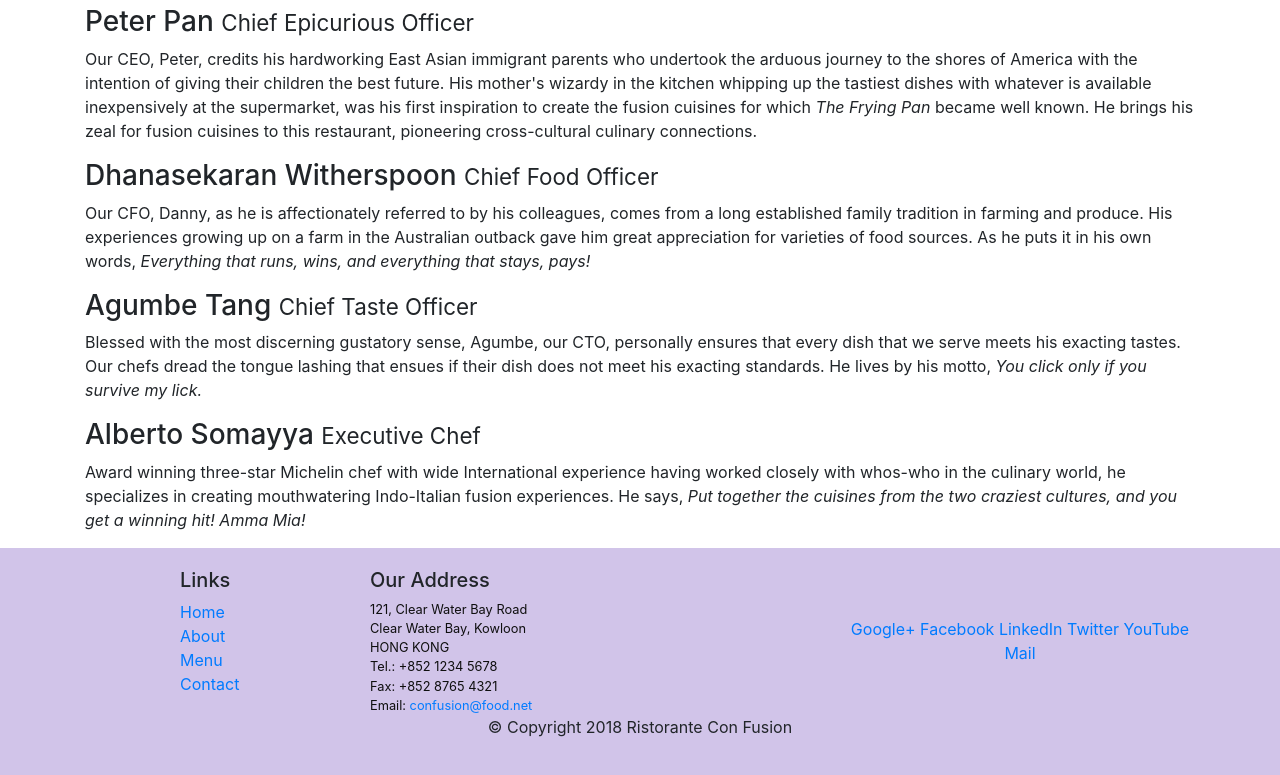
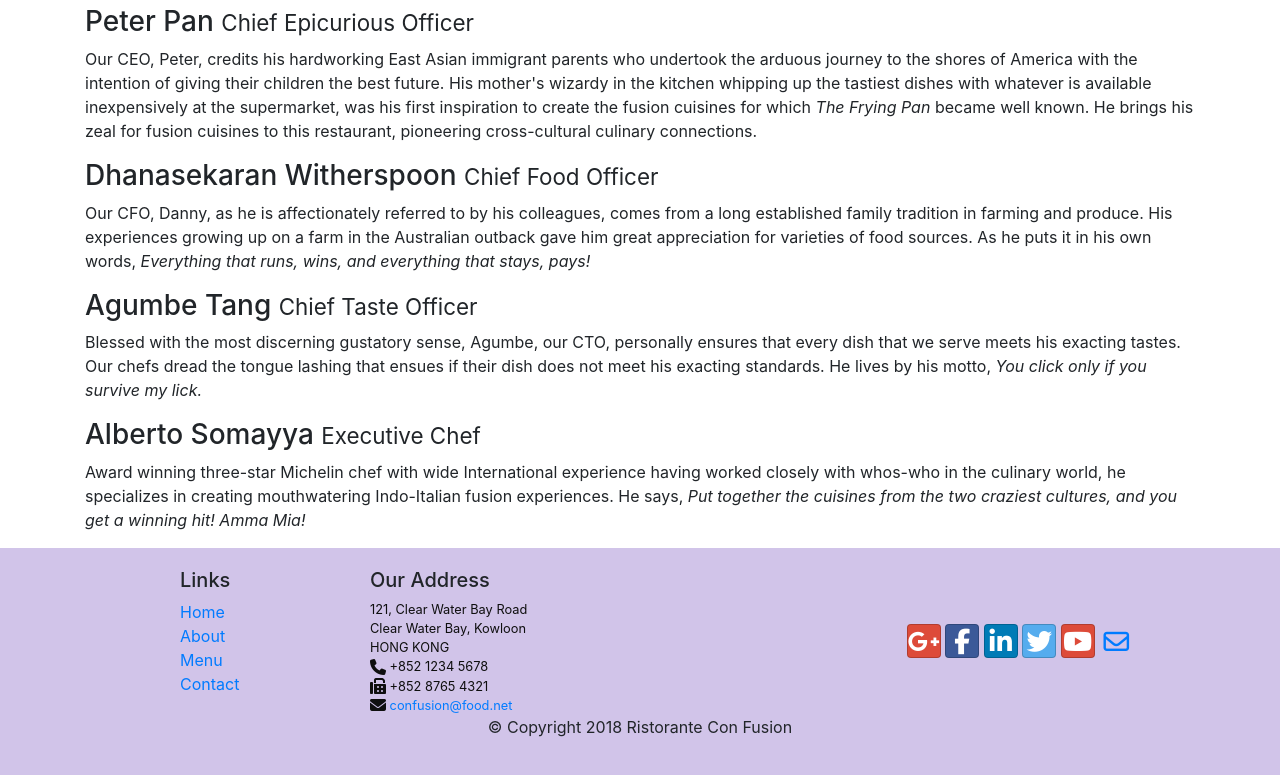
Before and after one commit to MohdBam/Front-End-Web-UI-Frameworks-and-Tools-Bootstrap-4-coursera, a website: page conFusion/aboutus.html in a window 1280 px wide. Shown: the part 800-1575 px from the top of the page. Drawn offline with nearby package versions, Linux system fonts and the light colour scheme.

Commit message:
Add icons

```diff
--- a/conFusion/aboutus.html
+++ b/conFusion/aboutus.html
@@ -12,6 +12,8 @@
 
     <!-- Bootstrap CSS -->
     <link rel="stylesheet" href="node_modules/bootstrap/dist/css/bootstrap.min.css">
+    <link rel="stylesheet" href="node_modules/font-awesome/css/font-awesome.min.css">
+    <link rel="stylesheet" href="node_modules/bootstrap-social/bootstrap-social.css">
     <link rel="stylesheet" href="css/styles.css">
 
 </head>
@@ -25,10 +27,10 @@
             <a href="#" class="navbar-brand mr-auto">Ristorante Con Fusion</a>
             <div class="collapse navbar-collapse" id="Navbar">
                 <ul class="navbar-nav mr-auto">
-                    <li class="nav-item"><a class="nav-link" href="./index.html">Home</a></li>
-                    <li class="nav-item active"><a class="nav-link" href="#">About</a></li>
-                    <li class="nav-item"><a class="nav-link" href="">Menu</a></li>
-                    <li class="nav-item"><a class="nav-link" href="">Contact</a></li>
+                    <li class="nav-item"><a class="nav-link" href="./index.html"><span class="fa fa-home fa-lg"></span> Home</a></li>
+                    <li class="nav-item active"><a class="nav-link" href="#"><span class="fa fa-info fa-lg"></span> About</a></li>
+                    <li class="nav-item"><a class="nav-link" href=""><span class="fa fa-list fa-lg"></span> Menu</a></li>
+                    <li class="nav-item"><a class="nav-link" href="./contactus.html"><span class="fa fa-address-card fa-lg"></span> Contact</a></li>
                 </ul>
             </div>
         </div>
@@ -103,19 +105,19 @@
 		              121, Clear Water Bay Road<br>
 		              Clear Water Bay, Kowloon<br>
 		              HONG KONG<br>
-		              Tel.: +852 1234 5678<br>
-		              Fax: +852 8765 4321<br>
-		              Email: <a href="mailto:confusion@food.net">confusion@food.net</a>
+		              <span class="fa fa-phone fa-lg"></span> +852 1234 5678<br>
+		              <span class="fa fa-fax fa-lg"></span> +852 8765 4321<br>
+		              <span class="fa fa-envelope fa-lg"></span> <a href="mailto:confusion@food.net">confusion@food.net</a>
 		           </address>
                 </div>
                 <div class="col-12 col-sm-4 align-self-center">
                     <div class="text-center">
-                        <a href="http://google.com/+">Google+</a>
-                        <a href="http://www.facebook.com/profile.php?id=">Facebook</a>
-                        <a href="http://www.linkedin.com/in/">LinkedIn</a>
-                        <a href="http://twitter.com/">Twitter</a>
-                        <a href="http://youtube.com/">YouTube</a>
-                        <a href="mailto:">Mail</a>
+                        <a class="btn btn-social-icon btn-google" href="http://google.com/+"><span class="fa fa-google-plus"></span></a>
+                        <a class="btn btn-social-icon btn-facebook" href="http://www.facebook.com/profile.php?id="><span class="fa fa-facebook"></span></a>
+                        <a class="btn btn-social-icon btn-linkedin" href="http://www.linkedin.com/in/"><span class="fa fa-linkedin"></span></a>
+                        <a class="btn btn-social-icon btn-twitter" href="http://twitter.com/"><span class="fa fa-twitter"></span></a>
+                        <a class="btn btn-social-icon btn-google" href="http://youtube.com/"><span class="fa fa-youtube"></span></a>
+                        <a class="btn btn-social-icon" href="mailto:"><span class="fa fa-envelope-o"></span></a>
                     </div>
                 </div>
            </div>
--- a/conFusion/package.json
+++ b/conFusion/package.json
@@ -15,6 +15,8 @@
   },
   "dependencies": {
     "bootstrap": "^4.0.0",
+    "bootstrap-social": "^5.1.1",
+    "fontawesome": "^4.7.0",
     "jquery": "^3.3.1",
     "popper.js": "^1.12.9"
   }
```
Also changed, not shown: conFusion/index.html (+15 -13 lines), 1 other file.
